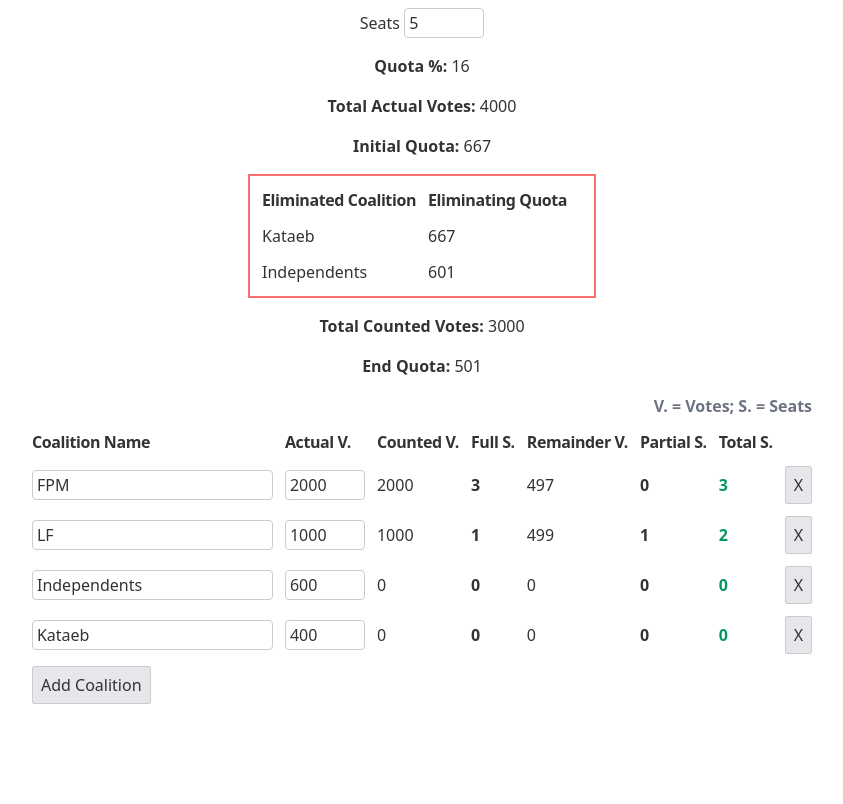
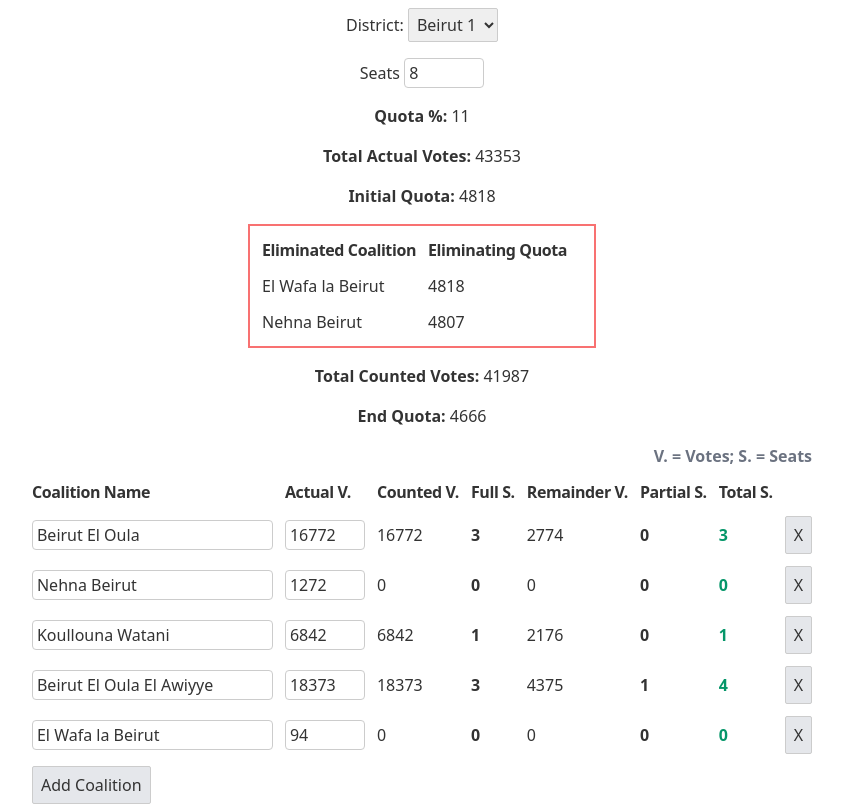
Before and after one commit to rouppart/electoral-law-2018-simulator, a Svelte app: page / in a window 1280 px wide. Shown: the whole page, without its empty margins (218-1061 px from the left). Built offline with nearby package versions, Linux system fonts and the light colour scheme.

Commit message:
Now able to select different districts

```diff
--- /dev/null
+++ b/public/samples/beirut1.json
@@ -0,0 +1,25 @@
+{
+  "seats": 8,
+  "coalitions": [
+    {
+      "name": "Beirut El Oula",
+      "votes": 16772
+    },
+    {
+      "name": "Nehna Beirut",
+      "votes": 1272
+    },
+    {
+      "name": "Koullouna Watani",
+      "votes": 6842
+    },
+    {
+      "name": "Beirut El Oula El Awiyye",
+      "votes": 18373
+    },
+    {
+      "name": "El Wafa la Beirut",
+      "votes": 94
+    }
+  ]
+}
--- a/public/samples/default.json
+++ /dev/null
@@ -1,21 +0,0 @@
-{
-  "seats": 5,
-  "coalitions": [
-    {
-      "name": "FPM",
-      "votes": 2000
-    },
-    {
-      "name": "LF",
-      "votes": 1000
-    },
-    {
-      "name": "Independents",
-      "votes": 600
-    },
-    {
-      "name": "Kataeb",
-      "votes": 400
-    }
-  ]
-}
--- a/src/App.svelte
+++ b/src/App.svelte
@@ -1,6 +1,12 @@
 <script lang="ts">
 	import Tailwind from "./Tailwind.svelte";
 
+	const districts = {
+		beirut1: 'Beirut 1',
+		beirut2: 'Beirut 2',
+	}
+
+	let selectedDistrictCode = 'beirut1';
 	let seats: number = 1;
 	let coalitions: Coalition[] = [];
 
@@ -63,7 +69,7 @@
 		coalitions = coalitions;
 	}
 
-	fetch("/samples/default.json")
+	$: fetch('/samples/' + selectedDistrictCode + '.json')
 		.then(response => response.json())
 		.then(json => {
 			seats = json['seats'];
@@ -86,6 +92,14 @@
 <Tailwind />
 
 <main class="flex flex-col items-center space-y-4">
+	<label>
+		District:
+		<select class="p-1" bind:value={selectedDistrictCode}>
+			{#each Object.keys(districts) as districtCode}
+			<option value={districtCode}>{districts[districtCode]}</option>
+			{/each}
+		</select>
+	</label>
 
 	<label>Seats <input type="number" class="w-20" bind:value={seats}></label>
 
```
Also changed, not shown: public/samples/beirut2.json (added, +9 -0 lines).
